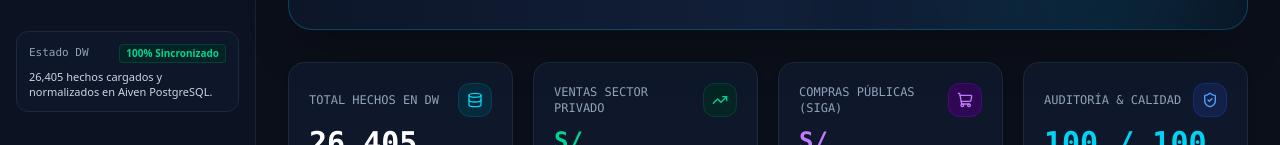
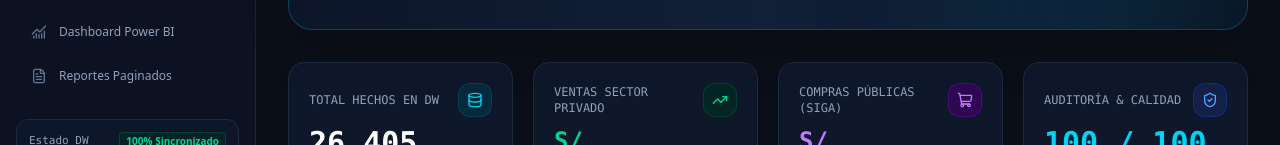
Before and after one commit to PaulBaFi/pack-big-data, an Astro site in the folder admin-olap/: page / in a window 1280 px wide. Shown: the part 282-427 px from the top of the page. Built offline with nearby package versions, Linux system fonts and the light colour scheme; Astro itself is replaced by a stand-in of ours; no server answers.

Commit message:
feat: Update Sidebar with BI Modules

```diff
--- a/admin-olap/src/components/Sidebar.tsx
+++ b/admin-olap/src/components/Sidebar.tsx
@@ -1,5 +1,14 @@
-import React from 'react';
-import { LayoutDashboard, RefreshCw, Server, DatabaseZap, ShieldCheck, ExternalLink, Activity } from 'lucide-react';
+import React from "react";
+import {
+  LayoutDashboard,
+  RefreshCw,
+  Server,
+  DatabaseZap,
+  ShieldCheck,
+  Activity,
+  ChartNoAxesCombined,
+  FileText,
+} from "lucide-react";
 
 interface SidebarProps {
   currentPath: string;
@@ -8,35 +17,46 @@ interface SidebarProps {
 export const Sidebar: React.FC<SidebarProps> = ({ currentPath }) => {
   const navItems = [
     {
-      name: 'Dashboard General',
-      href: '/',
+      name: "Dashboard General",
+      href: "/",
       icon: LayoutDashboard,
-      active: currentPath === '/' || currentPath === '',
+      active: currentPath === "/" || currentPath === "",
     },
     {
-      name: 'Centro de Control ETL',
-      href: '/etl',
+      name: "Centro de Control ETL",
+      href: "/etl",
       icon: RefreshCw,
-      active: currentPath.startsWith('/etl'),
+      active: currentPath.startsWith("/etl"),
     },
     {
-      name: 'Monitoreo 4 Fuentes OLTP',
-      href: '/fuentes',
+      name: "Monitoreo 4 Fuentes OLTP",
+      href: "/fuentes",
       icon: Server,
-      active: currentPath.startsWith('/fuentes'),
+      active: currentPath.startsWith("/fuentes"),
     },
     {
-      name: 'Auditoría & BD OLAP',
-      href: '/olap',
+      name: "Auditoría & BD OLAP",
+      href: "/olap",
       icon: DatabaseZap,
-      active: currentPath.startsWith('/olap'),
+      active: currentPath.startsWith("/olap"),
+    },
+    {
+      name: "Dashboard Power BI",
+      href: "/dashboard-bi",
+      icon: ChartNoAxesCombined,
+      active: currentPath.startsWith("/dashboard-bi"),
+    },
+    {
+      name: "Reportes Paginados",
+      href: "/reportes-bi",
+      icon: FileText,
+      active: currentPath.startsWith("/reportes-bi"),
     },
   ];
 
   return (
     <aside className="w-64 bg-[#0c1222] border-r border-slate-800/80 flex flex-col justify-between h-screen sticky top-0 shrink-0">
       <div>
-        {/* Brand */}
         <div className="h-16 px-6 flex items-center gap-3 border-b border-slate-800">
           <div className="w-9 h-9 rounded-xl bg-linear-to-tr from-cyan-600 to-blue-600 flex items-center justify-center shadow-lg shadow-cyan-900/30">
             <Activity className="w-5 h-5 text-white" />
@@ -50,8 +70,6 @@ export const Sidebar: React.FC<SidebarProps> = ({ currentPath }) => {
             </span>
           </div>
         </div>
-
-        {/* Navigation Items */}
         <nav className="p-4 space-y-1.5">
           <p className="px-3 py-2 text-[11px] font-semibold uppercase tracking-wider text-slate-500 font-mono">
             Módulos Principales
@@ -62,26 +80,29 @@ export const Sidebar: React.FC<SidebarProps> = ({ currentPath }) => {
               <a
                 key={item.name}
                 href={item.href}
+                aria-current={item.active ? "page" : undefined}
                 className={`flex items-center justify-between px-3.5 py-2.5 rounded-xl text-xs font-medium transition-all ${
                   item.active
-                    ? 'bg-cyan-500/10 text-cyan-300 border border-cyan-500/30 shadow-sm shadow-cyan-950'
-                    : 'text-slate-400 hover:text-slate-200 hover:bg-slate-800/50 border border-transparent'
+                    ? "bg-cyan-500/10 text-cyan-300 border border-cyan-500/30 shadow-sm shadow-cyan-950"
+                    : "text-slate-400 hover:text-slate-200 hover:bg-slate-800/50 border border-transparent"
                 }`}
               >
                 <div className="flex items-center gap-3">
-                  <Icon className={`w-4 h-4 ${item.active ? 'text-cyan-400' : 'text-slate-500'}`} />
+                  <Icon
+                    className={`w-4 h-4 ${item.active ? "text-cyan-400" : "text-slate-500"}`}
+                  />
                   <span>{item.name}</span>
                 </div>
               </a>
             );
           })}
         </nav>
-
-        {/* Status Card */}
         <div className="px-4 py-2">
           <div className="bg-slate-900/80 border border-slate-800 rounded-xl p-3 text-xs">
             <div className="flex items-center justify-between mb-1.5">
-              <span className="text-slate-400 text-[11px] font-mono">Estado DW</span>
+              <span className="text-slate-400 text-[11px] font-mono">
+                Estado DW
+              </span>
               <span className="text-emerald-400 text-[10px] font-semibold bg-emerald-950/60 border border-emerald-800/50 px-1.5 py-0.5 rounded">
                 100% Sincronizado
               </span>
@@ -92,8 +113,6 @@ export const Sidebar: React.FC<SidebarProps> = ({ currentPath }) => {
           </div>
         </div>
       </div>
-
-      {/* Footer Info */}
       <div className="p-4 border-t border-slate-800/80 bg-slate-950/40">
         <div className="flex items-center justify-between text-[11px] text-slate-500">
           <span className="font-mono">v1.0.0 Cloud</span>
```
